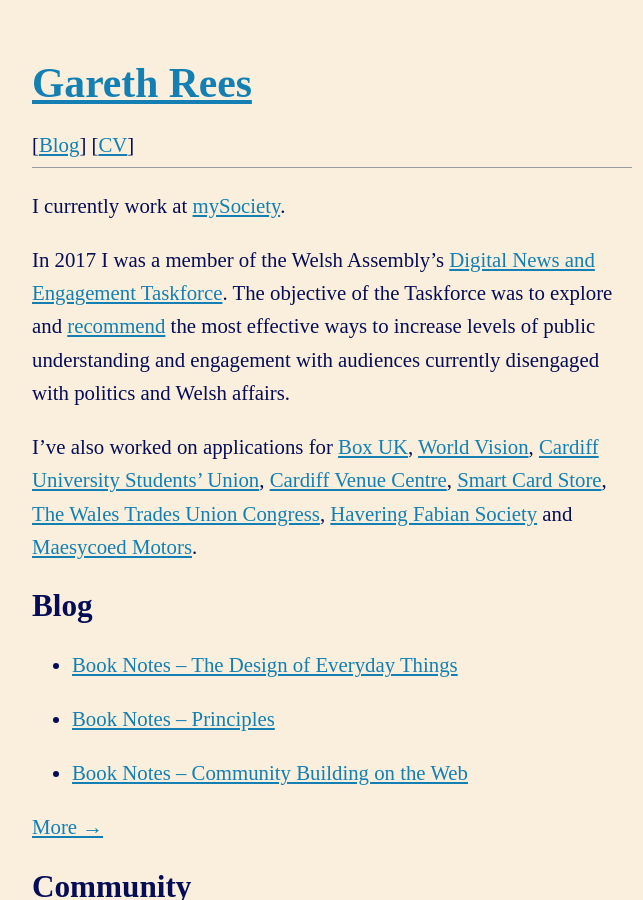
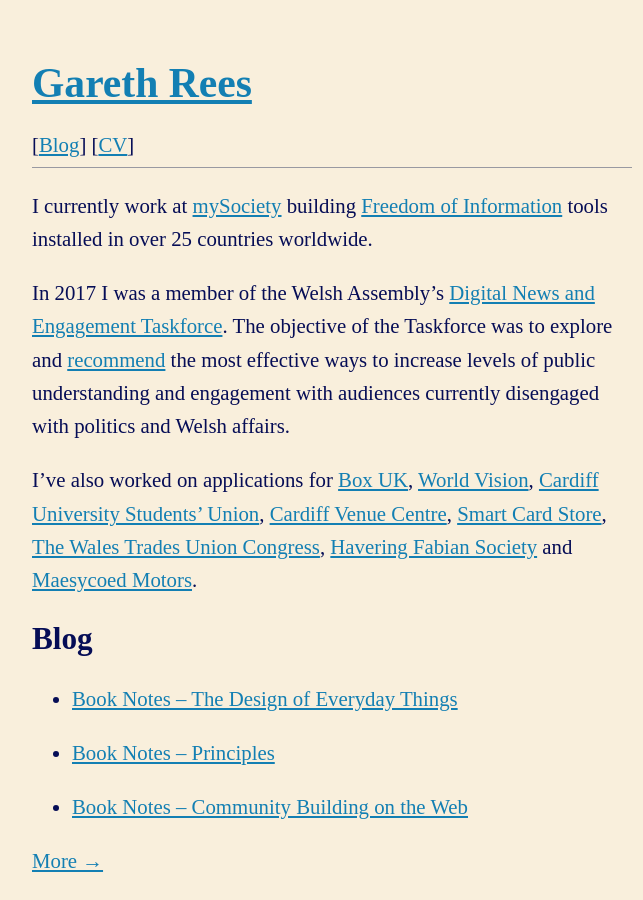
Before and after one commit to garethrees/garethrees.github.com, a Jekyll site: the page built from index.md, in a window 1280 px wide and 900 px high. Shown: the whole window, without its empty margins (308-951 px from the left). Built offline with Jekyll 4.4.1, drawn with Linux system fonts in a browser that asks for light colours.

Commit message:
Improve current work intro.

```diff
--- a/index.md
+++ b/index.md
@@ -3,7 +3,7 @@
 title: Home
 ---
 
-I currently work at [mySociety](http://www.mysociety.org).
+I currently work at [mySociety](http://www.mysociety.org) building [Freedom of Information](https://www.mysociety.org/freedom-of-information/) tools installed in over 25 countries worldwide.
 
 In 2017 I was a member of the Welsh Assembly's [Digital News and Engagement Taskforce](http://www.assembly.wales/en/abthome/about_us-commission_assembly_administration/Pages/Digital-News-and-Information-Taskforce.aspx). The objective of the Taskforce was to explore and [recommend](http://www.assembly.wales/SiteCollectionDocuments/Taskforce-Report-web-E.pdf) the most effective ways to increase levels of public understanding and engagement with audiences currently disengaged with politics and Welsh affairs.
 
```
